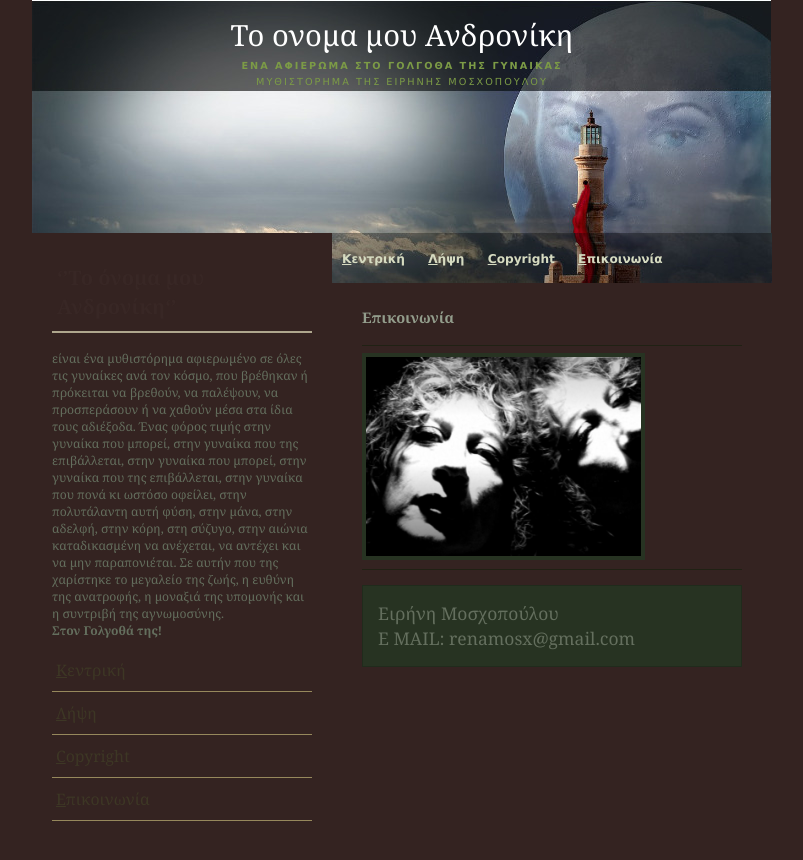
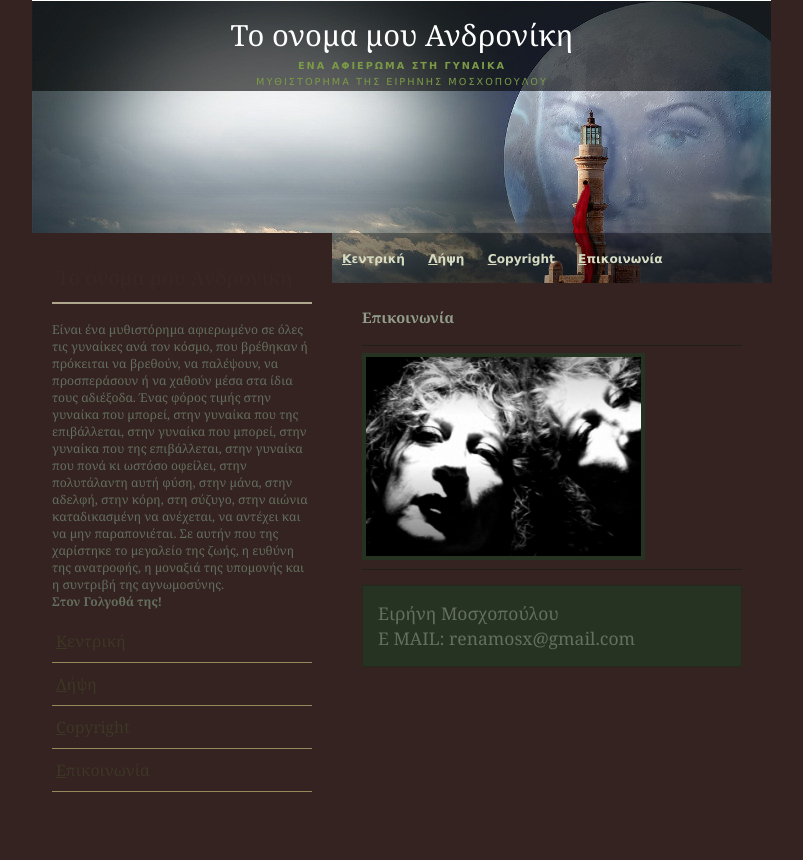
Before and after one commit to irenemosx/Androniki, a plain HTML site: page contact.html in a window 1280 px wide. Shown: the top 860 px of the page, without its empty margins (238-1041 px from the left). Drawn offline with Linux system fonts and the light colour scheme.

Commit message:
Add files via upload

```diff
--- a/contact.html
+++ b/contact.html
@@ -10,14 +10,14 @@
   <div id="wrapper">
     <div id="header">
       <h1><a href="#">Το ονομα μου Ανδρονίκη</a></h1>
-      <h2><b>Ενα αφιερωμα στο Γολγοθα της γυναικας</b></h2>
+      <h2><b>Ενα αφιερωμα στη γυναικα</b></h2>
       <h2>Μυθιστορημα της Ειρηνης Μοσχοπουλου</h2>
       <p class="hidden"><a href="#nav">Skip to Main Navigation</a> || <a href="#content_main">Skip to Content</a></p>
     </div>
     <div id="sidebar">
-      <h2><b>‘’Το όνομα μου Ανδρονίκη‘’</b></h2><br>
+      <h2>Το όνομα μου Ανδρονίκη</h2><br>
 
-είναι ένα μυθιστόρημα αφιερωμένο σε όλες τις γυναίκες ανά τον κόσμο, που βρέθηκαν ή πρόκειται να βρεθούν, να παλέψουν, να προσπεράσουν ή να χαθούν μέσα στα ίδια τους αδιέξοδα.
+Είναι ένα μυθιστόρημα αφιερωμένο σε όλες τις γυναίκες ανά τον κόσμο, που βρέθηκαν ή πρόκειται να βρεθούν, να παλέψουν, να προσπεράσουν ή να χαθούν μέσα στα ίδια τους αδιέξοδα.
 Ένας φόρος τιμής στην γυναίκα που μπορεί, στην γυναίκα που της επιβάλλεται, στην γυναίκα που μπορεί, στην γυναίκα που της επιβάλλεται, στην γυναίκα που πονά κι ωστόσο οφείλει, στην πολυτάλαντη αυτή φύση, στην μάνα, στην αδελφή, στην κόρη, στη σύζυγο, στην αιώνια καταδικασμένη να ανέχεται, να αντέχει και να μην παραπονιέται.
 Σε αυτήν που της χαρίστηκε το μεγαλείο της ζωής, η ευθύνη της ανατροφής, η μοναξιά της υπομονής και η συντριβή της αγνωμοσύνης.
 <br><b>Στον Γολγοθά της!</b>
```
Also changed, not shown: download.html (+3 -3 lines), index.html (+3 -3 lines).
